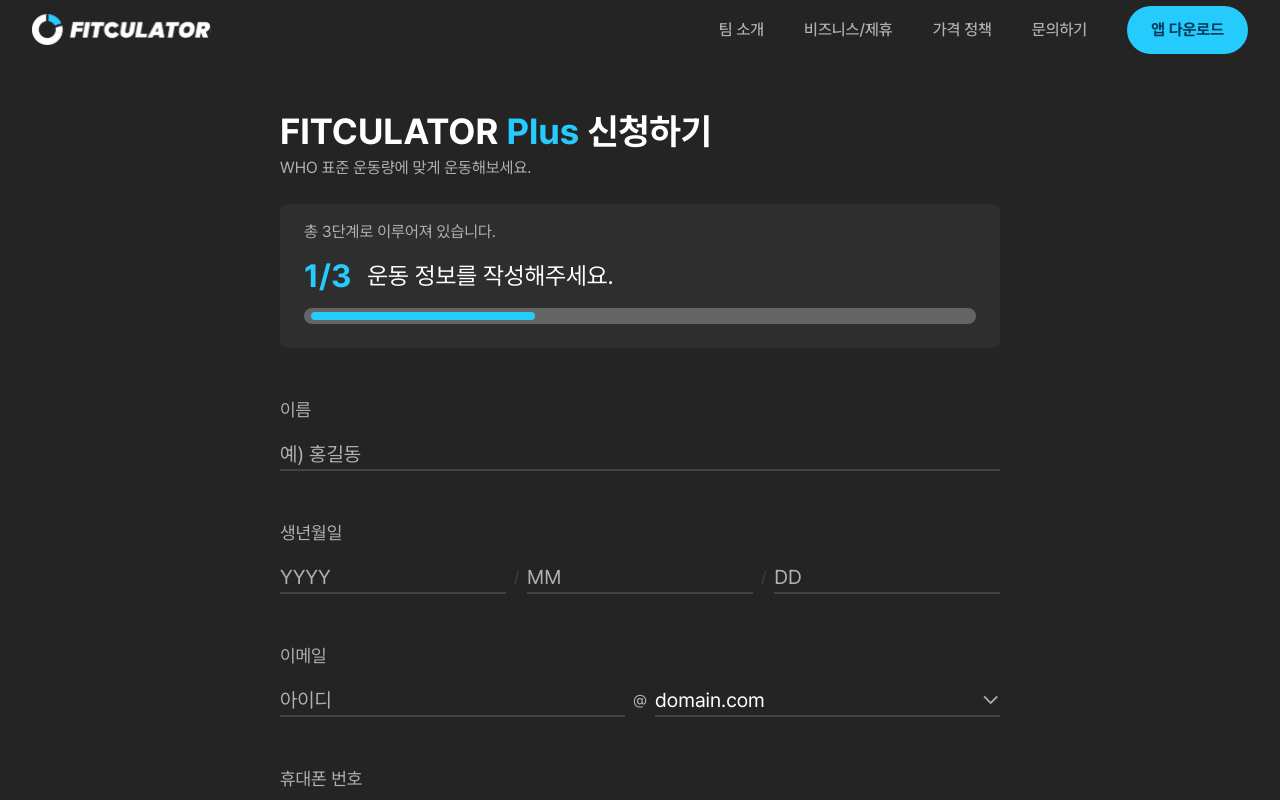
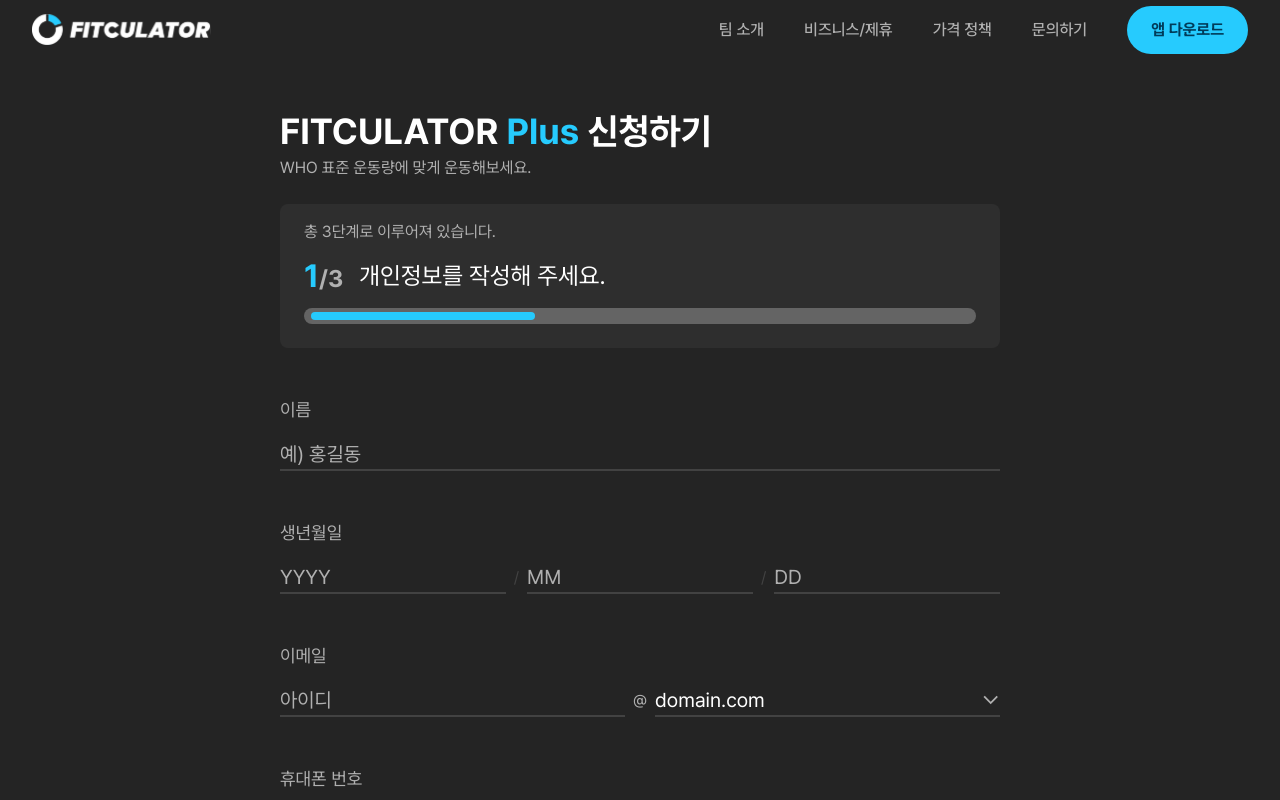
Before and after one commit to YSP97/Team1_FE_B2C, a Next.js app: page /pricing/register in a window 1280 px wide. Shown: the top 800 px of the page. Built offline with nearby package versions, Linux system fonts and the light colour scheme.

Commit message:
[Modify] 단계별 문구 변경

```diff
--- a/src/components/Form/ProgressSection.tsx
+++ b/src/components/Form/ProgressSection.tsx
@@ -1,9 +1,21 @@
 import { memo } from 'react';
 import ProgressBar from '../ProgresBar';
 
-function ProgressSection({ currentStep, plan }: { currentStep: number, plan:string }) {
-
-
+function ProgressSection({
+  currentStep,
+  plan,
+}: {
+  currentStep: number;
+  plan: string;
+}) {
+  const subscr =
+    currentStep === 1
+      ? '개인정보를 작성해 주세요.'
+      : currentStep === 2
+        ? '운동정보를 작성해 주세요.'
+        : currentStep === 3
+          ? '운동 고민 또는 바라는 점을 작성해 주세요.'
+          : '';
   return (
     <>
       <div className="mb-6">
@@ -16,11 +28,10 @@ function ProgressSection({ currentStep, plan }: { currentStep: number, plan:stri
         <h2>총 3단계로 이루어져 있습니다.</h2>
         <div className="mb-2 flex items-center gap-4 max-md:flex-col max-md:items-start max-md:gap-1">
           <span className="text-xl font-bold text-primary max-md:text-lg">
-            {`${currentStep}/3`}
+            {`${currentStep}`}
+            <span className='text-gray-100 text-lg max-md:text-base'>/3</span>
           </span>
-          <span className="text-lg text-white max-md:text-base">
-            운동 정보를 작성해주세요.
-          </span>
+          <span className="text-lg text-white max-md:text-base">{subscr}</span>
         </div>
         <div className="mb-4">
           <ProgressBar page={currentStep} totalPages={3} />
```
